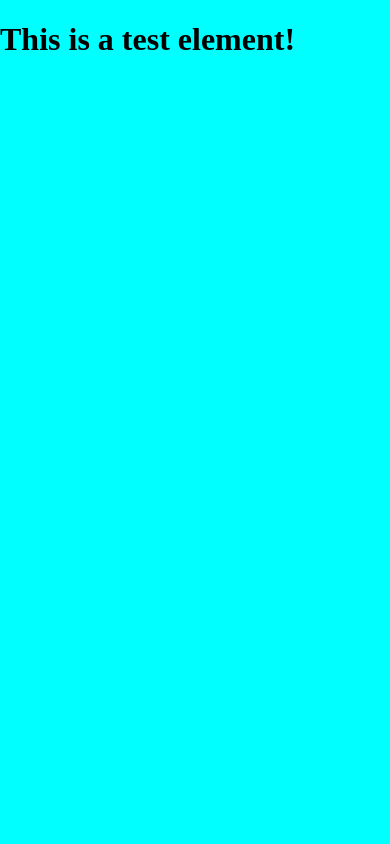
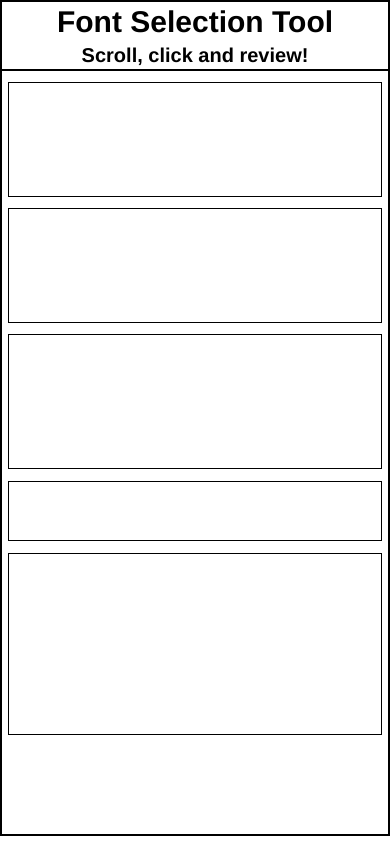
Before and after one commit to StewartMacLeman/Font-Tool-React-Version, a React (Create React App) app: page / in a window 390 px wide. Built offline with nearby package versions, Linux system fonts and the light colour scheme.

Commit message:
Main layout components added.

```diff
--- a/src/App.js
+++ b/src/App.js
@@ -1,8 +1,13 @@
 import React from 'react';
+import Header from './components/Header';
+import Main from './components/Main';
 
 const App = () => {
   return (
-    <h1>This is a test element!</h1>
+    <>
+      <Header />
+      <Main />
+    </>
   )
 }
 
--- /dev/null
+++ b/src/components/ButtonsCont.js
@@ -0,0 +1,9 @@
+import React from 'react';
+
+const ButtonsCont = () => {
+    return (
+        <div className="buttonsContainer"></div>
+    )
+}
+
+export default ButtonsCont;
--- /dev/null
+++ b/src/components/FontSelcCont.js
@@ -0,0 +1,9 @@
+import React from 'react';
+
+const FontSelcCont = () => {
+    return (
+        <div className="fontScrollCont"></div>
+    )
+}
+
+export default FontSelcCont;
--- /dev/null
+++ b/src/components/Header.js
@@ -0,0 +1,12 @@
+import React from "react";
+
+const Header = () => {
+  return (
+    <header className="header">
+      <h1>Font Selection Tool</h1>
+      <h2>Scroll, click and review!</h2>
+    </header>
+  );
+};
+
+export default Header;
--- /dev/null
+++ b/src/components/Main.js
@@ -0,0 +1,19 @@
+import React from 'react';
+import ScrollContainer from './ScrollContainer';
+import SampleTextCont from './SampleTextCont';
+import ButtonsCont from './ButtonsCont';
+import FontSelcCont from './FontSelcCont';
+
+const Main = () => {
+    return (
+        <main className="main">
+           <ScrollContainer />
+           <ScrollContainer />
+           <SampleTextCont />
+           <ButtonsCont />
+           <FontSelcCont />
+        </main>
+    )
+}
+
+export default Main;
--- /dev/null
+++ b/src/components/SampleTextCont.js
@@ -0,0 +1,9 @@
+import React from 'react';
+
+const SampleTextCont = () => {
+    return (
+        <div className="textContainer"></div>
+    )
+}
+
+export default SampleTextCont;
--- /dev/null
+++ b/src/components/ScrollContainer.js
@@ -0,0 +1,9 @@
+import React from 'react';
+
+const ScrollContainer = () => {
+    return (
+        <div className="colScrollCont"></div>
+    )
+}
+
+export default ScrollContainer;
--- a/src/index.css
+++ b/src/index.css
@@ -1,4 +1,231 @@
+html {
+  font-size: 16px;
+  box-sizing: border-box;
+}
+*, *:before, *:after {
+  box-sizing: inherit;
+}
+:root {
+  --greyBorder : rgba(128, 128, 128, 0.4);
+}
+
 body {
+  width: 80%;
+  height: 99vh;
+  margin: 0 auto;
+  border: .25rem solid black;
+  /* display: flex;
+  flex-direction: column;
+  align-items: center; */
+}
+
+h1 { font-size: 3rem; }
+h2 { font-size: 2rem; }
+p { font-size: 1.5rem; }
+button { font-size: 1.25rem; }
+span { font-size: 1.25rem; }
+
+h1, h2, p, button, span {
+  font-family: helvetica, tahoma, sans-serif;
+  text-align: center;
+  margin: 0 auto;
+  padding: .25rem;
+  background-color: none;
+}
+/* Button styles. ----------------------------------- */
+ button {
+   background-color: black;
+   color: white;
+   border-radius: 8px;
+ }
+ button:hover {
+   background-color: white;
+   color: black;
+   cursor: pointer;
+ }
+ /* The header styles. ---------------------------------- */
+ .header {
+   width: 100%;
+   /* height: 16vh; */
+   background-color: white;
+   border-bottom: .25rem solid black;
+   /* padding-bottom: .5rem; */
+ }
+ /* The main container. --------------------------------- */
+ .main {
+   width: 100%;
+   height: 80vh;
+   display: flex;
+   flex-direction: column;
+   justify-content: space-evenly;
+   align-items: center;
+ }
+ /* The colour selection containers. -------------------- */
+.colScrollCont {
+  border: .15rem solid black;
+  width: 97%;
+  height: 17%;
+}
+.horizontalColDiv {
+  display: flex;
+  overflow-y: hidden;
+  overflow-x: scroll;
+  white-space: nowrap;
+  border: .15rem solid black;
+}
+.horizontalColItem {
+  display: inline-block;
+  min-height: 50px;
+  min-width: 100px;
+  padding: 0;
   margin: 0;
-  background-color: aqua;
+  border: .1rem solid var(--greyBorder);
 }
+.horizontalColItem:hover {
+  cursor: pointer;
+}
+/* The sample text container. --------------------------- */
+.textContainer {
+  display: flex;
+  justify-content: center;
+  align-items: center;
+  border: .15rem solid black;
+  width: 97%;
+  height: 20%;
+}
+.elementTypeCont {
+  width: 90%;
+  padding: 0;
+}
+/* The buttons container. ------------------------------- */
+.buttonsContainer {
+  display: flex;
+  justify-content: space-around;
+  border: .15rem solid black;
+  padding: .15rem 1rem;
+  height: 9%;
+  width: 97%;
+}
+.buttonsContainer * {
+  width: 12%;
+}
+.buttonsContainer span {
+  border: .1rem solid var(--greyBorder);
+}
+.buttonOn {
+  background-color: white;
+  color: black;
+}
+.buttonOff {
+  background-color: black;
+  color: white;
+}
+/* The fonts scroll container. -------------------------- */
+.fontScrollCont {
+  position: relative;
+  border: .15rem solid black;
+  overflow-y: scroll;
+  height: 27%;
+  width: 97%;
+}
+.guideMessage {
+  position: sticky;
+  top: 0;
+  width: 100%;
+  color: white;
+  background-color: black;
+}
+.fontScrollItemDiv {
+  width: 100%;
+  height: 2rem;
+  border: .1rem solid var(--greyBorder);
+  display: flex;
+  justify-content: center;
+  align-items: center;
+}
+.fontScrollItemDiv:hover {
+  cursor: pointer;
+  background-color: var(--greyBorder);
+}
+.fontItemText {
+  min-width: 40%;
+  height: 1.6rem;
+  font-size: 1.1rem;
+  padding: .1rem;
+  border: .1rem solid var(--greyBorder);
+  background-color: white;
+}
+/* The hide class. ---------------------------------------*/
+.hide {
+  display: none;
+}
+ /* Body and Font size queries.-------------------------- */
+ @media screen and (max-width: 850px){
+   html { font-size: 12px; }
+ }
+ @media screen and (max-width: 450px){
+   html { font-size: 10px; }
+ }
+ @media screen and (max-width: 380px){
+   html { font-size: 9px; }
+ }
+ /* Non mobile width issue! */
+ @media screen and (max-width: 380px) and (max-height: 700px){
+   html { font-size: 9px; }
+   .main { height: 88vh; }
+ }
+ @media screen and (max-width: 300px){
+   html { font-size: 8px; }
+ }
+ @media screen and (max-width: 560px){
+   body { width: 100%; }
+ }
+ /* Grid row adjustments. --------------------------------- */
+ /* @media screen and (max-width: 850px){
+   .main {
+     grid-template-rows: 14% 14% 23% 9% 35%;
+   }
+   .buttonsContainer {
+     padding: .6rem .8rem;
+   }
+   .buttonsContainer span {
+     padding: .6rem;
+   }
+ }
+ @media screen and (max-width: 450px){
+   .colScrollCont {
+     padding-top: .9rem;
+   }
+   .buttonsContainer {
+     padding: 1rem .8rem;
+   }
+ }
+ @media screen and (max-width: 380px){
+   .buttonsContainer {
+     padding: 1rem .2rem;
+   }
+   .buttonsContainer * {
+     width: 14%;
+   }
+   .buttonsContainer span {
+     padding: .8rem;
+   }
+
+ } */
+ /* Header and grid section vh adjustments. ---------------- */
+ /* @media screen and (max-width: 850px){
+   .header { height: 12vh; }
+   .main { height: 86vh; }
+ }
+ @media screen and (max-width: 450px){
+   .header { height: 10vh; }
+   .main { height: 89vh; }
+ }
+ @media screen and (max-width: 350px){
+   h1 { font-size: 2.75rem; }
+   h2 { font-size: 1.75rem; }
+ }
+ @media screen and (max-width: 304px){
+   .header { height: 13vh; }
+   .main { height: 86vh; }
+ } */
```
